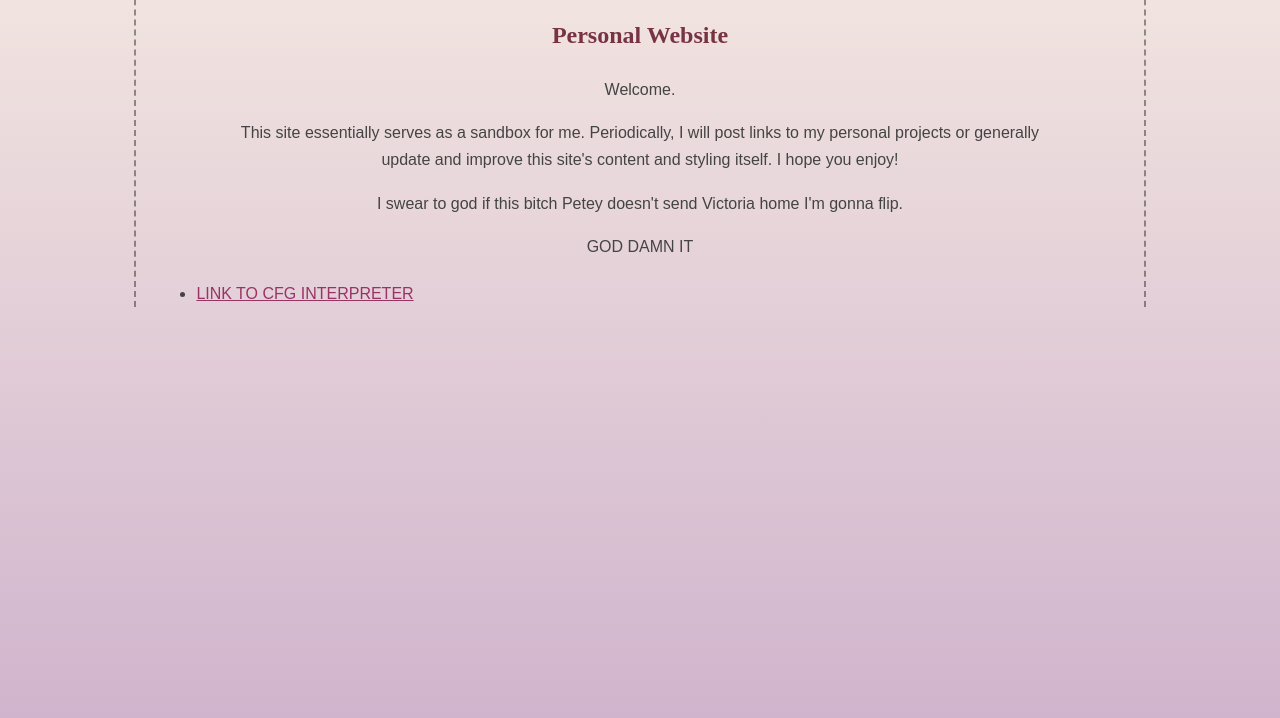
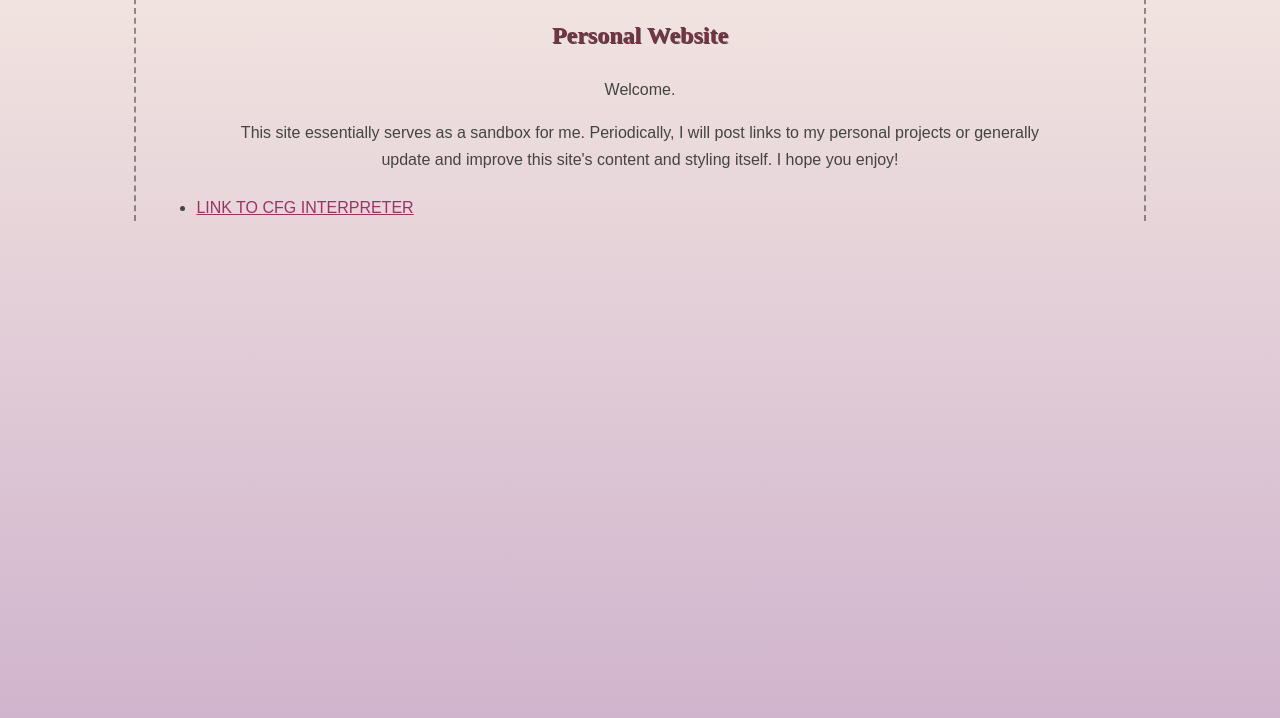
Before and after one commit to MaxBremer/MaxBremer.github.io, a plain HTML site: page index.html in a window 1280 px wide. Shown: the part 82-800 px from the top of the page. Drawn offline with Linux system fonts and the light colour scheme.

Commit message:
removed joke text, added slight drop shadow to headers

```diff
--- a/css/style.css
+++ b/css/style.css
@@ -35,14 +35,10 @@ h1,
 h2,
 h3,
 h4,
-h5,
-.h1,
-.h2,
-.h3,
-.h4,
-.h5 {
+h5 {
   font-family: "Arbutus Slab", serif;
   color: #773344;
+  text-shadow: 1px 1px #444444;
 }
 p{
   margin-left: 10%;
--- a/index.html
+++ b/index.html
@@ -12,8 +12,6 @@
 	<h2>Personal Website</h2>
 	<div class="thing"> Welcome. </div>
 	<p>This site essentially serves as a sandbox for me. Periodically, I will post links to my personal projects or generally update and improve this site's content and styling itself. I hope you enjoy!</p>
-	<p>I swear to god if this bitch Petey doesn't send Victoria home I'm gonna flip.</p>
-	<p>GOD DAMN IT</p>
 	<ul>
 		<li><a href="CFG/index.html">LINK TO CFG INTERPRETER</a></li>
 	</ul>
```
